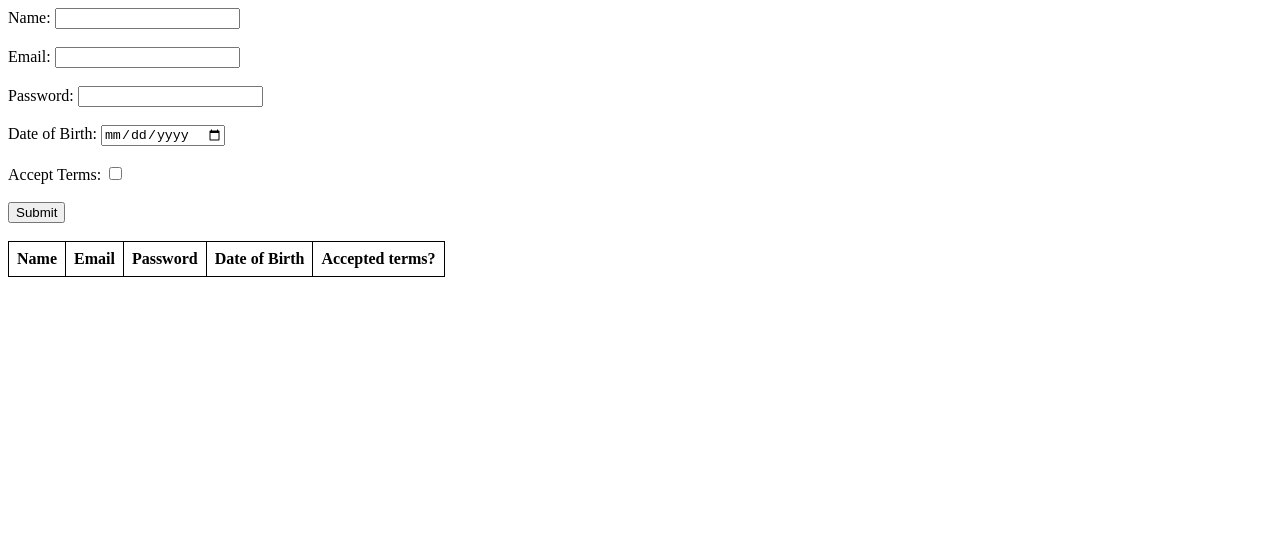
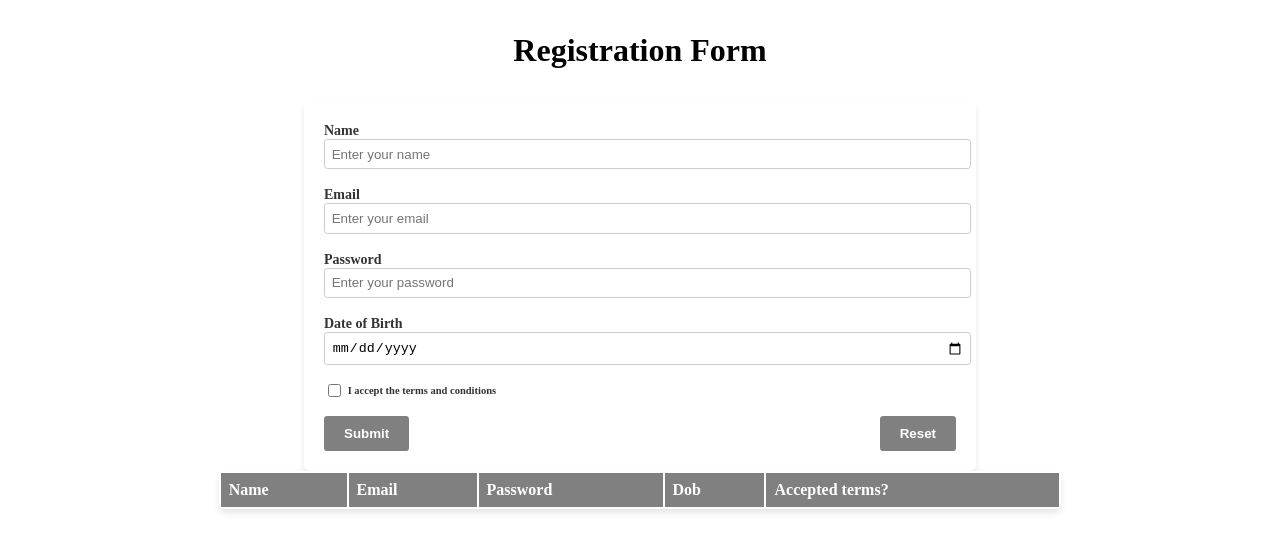
Before and after one commit to Sai-Krishna-G/wd101, a plain HTML site: page index.html in a window 1280 px wide. Drawn offline with Linux system fonts and the light colour scheme.

Commit message:
Update index.html

```diff
--- a/index.html
+++ b/index.html
@@ -1,55 +1,58 @@
+
 <!DOCTYPE html>
 <html lang="en">
+
 <head>
     <meta charset="UTF-8">
     <meta name="viewport" content="width=device-width, initial-scale=1.0">
+    <script src="./index.js"></script>
     <title>Registration Form</title>
-    <style>
-        table {
-            border-collapse: collapse;
-        }
-        th, td {
-            border: 1px solid black;
-            padding: 8px;
-        }
-    </style>
 </head>
+
 <body>
-    <form id="registrationForm">
-        <label for="name">Name:</label>
-        <input type="text" id="name" name="name"  required> <br><br>
-        <label for="email">Email:</label>
-        <input type="email" id="email" name="email"  required><br><br>
-        <label for="password">Password:</label>
-        <input type="password" id="password" name="password"  required><br><br>
+    <div>
+        <h1 style="text-align: center; font-size: 2em; font-weight: bold; margin: 1em;">Registration Form</h1>
+        <form id="registrationForm" style="background-color: white; box-shadow: 0 4px 6px rgba(0, 0, 0, 0.1); border-radius: 0.375em; padding: 1.25em; width: 50%; margin: auto;" onsubmit="validateForm(event)">
+            <div style="margin-bottom: 1em;">
+                <label style="color: #333; font-size: 0.875em; font-weight: bold; margin-bottom: 0.5em;" for="name">Name</label>
+                <input style="width: 100%; padding: 0.5em; border: 1px solid #ccc; border-radius: 0.25em;" id="name" type="text" placeholder="Enter your name" required>
+            </div>
+            <div style="margin-bottom: 1em;">
+                <label style="color: #333; font-size: 0.875em; font-weight: bold; margin-bottom: 0.5em;" for="email">Email</label>
+                <input style="width: 100%; padding: 0.5em; border: 1px solid #ccc; border-radius: 0.25em;" id="email" type="email" placeholder="Enter your email" required>
+            </div>
+            <div style="margin-bottom: 1em;">
+                <label style="color: #333; font-size: 0.875em; font-weight: bold; margin-bottom: 0.5em;" for="password">Password</label>
+                <input style="width: 100%; padding: 0.5em; border: 1px solid #ccc; border-radius: 0.25em;" id="password" type="password" placeholder="Enter your password" required>
+            </div>
+            <div style="margin-bottom: 1em;">
+                <label style="color: #333; font-size: 0.875em; font-weight: bold; margin-bottom: 0.5em;" for="dob">Date of Birth</label>
+                <input style="width: 100%; padding: 0.5em; border: 1px solid #ccc; border-radius: 0.25em;" id="dob" type="date" max="2004-01-01" min="1968-12-31" required>
+            </div>
+            <div style="margin-bottom: 1em;">
+                <label style="display: flex; align-items: center; color: #333; font-size: 0.875em; font-weight: bold;">
+                    <input style="margin-right: 0.5em;" type="checkbox" id="terms" required>
+                    <span style="font-size: 0.75em;">I accept the terms and conditions</span>
+                </label>
+            </div>
+            <div style="display: flex; justify-content: space-between;">
+                <button id="submitBtn" style="background-color: grey; color: white; font-weight: bold; padding: 0.75em 1.5em; border: none; border-radius: 0.25em; cursor: pointer;" type="submit">Submit</button>
+                <button id="resetBtn" style="background-color:grey; color: white; font-weight: bold; padding: 0.75em 1.5em; border: none; border-radius: 0.25em; cursor: pointer;" type="reset">Reset</button>
+            </div>
+        </form>
+        <table id="userTable" style="background-color: white; box-shadow: 0 4px 6px rgba(0, 0, 0, 0.1); border-radius: 0.375em; width: 66.67%; margin: auto;">
+            <thead style="background-color:grey; color: white;">
+                <tr>
+                    <th style="padding: 0.5em; text-align: left;">Name</th>
+                    <th style="padding: 0.5em; text-align: left;">Email</th>
+                    <th style="padding: 0.5em; text-align: left;">Password</th>
+                    <th style="padding: 0.5em; text-align: left;">Dob</th>
+                    <th style="padding: 0.5em; text-align: left;">Accepted terms?</th>
+                </tr>
+            </thead>
+            <tbody></tbody>
+        </table>
+    </div>
+</body>
 
-        <label for="dob">Date of Birth:</label>
-        <input type="date" id="dob" name="dob" onchange="validateDOB()" required><br><br>
-
-
-        <label for="terms">Accept Terms:</label>
-        <input type="checkbox" id="terms" name="terms" required><br><br>
-
-
-        <button type="submit">Submit</button>
-
-    </form><br>
-    <table id="userTable" >
-        <thead>
-            <tr>
-                <th>Name</th>
-                <th>Email</th>
-                <th>Password</th>
-                <th>Date of Birth</th>
-                <th>Accepted terms?</th>
-            </tr>
-        </thead>
-        <tbody>
-
-        </tbody>
-    </table>
-
-    <script src="index.js"></script>
-
-</body>
 </html>
```
